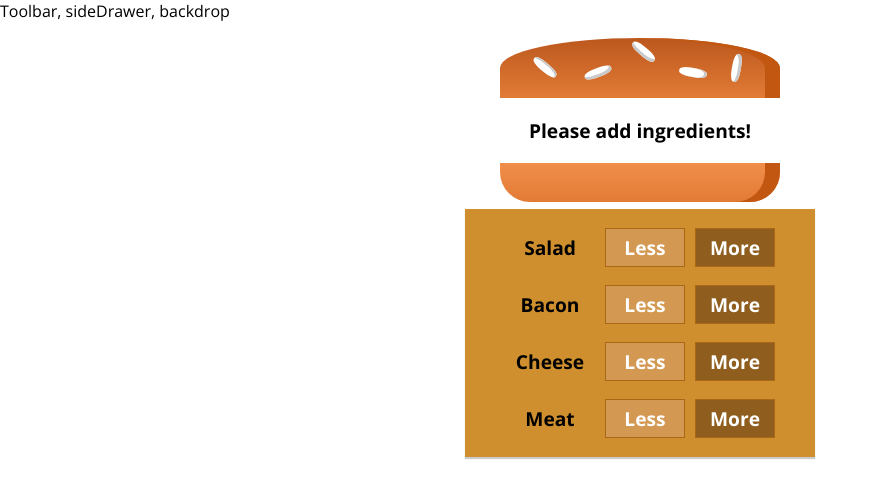
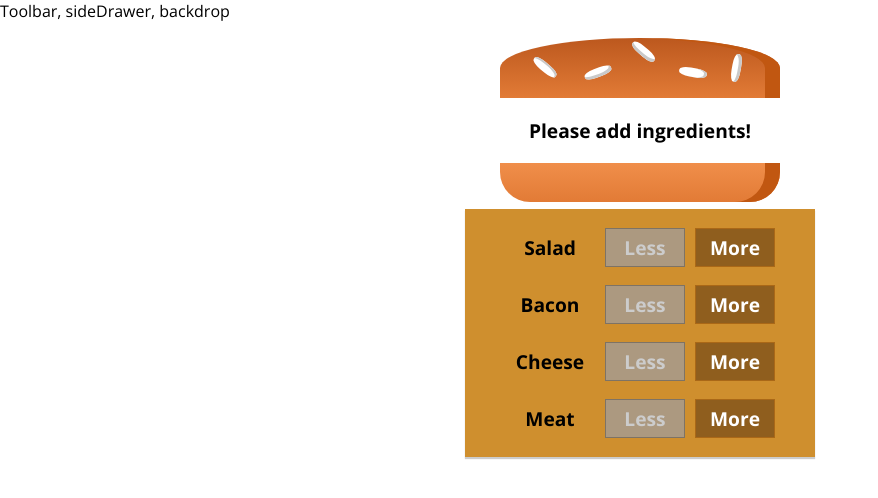
Before and after one commit to Mar-tyr/burger-builder, a React (Create React App) app: page / in a window 1280 px wide. Shown: the top 498 px of the page, without its empty margins (0-878 px from the left). Built offline with nearby package versions, Linux system fonts and the light colour scheme.

Commit message:
Add: add and remove ingredients

```diff
--- a/src/components/Burger/Burger.js
+++ b/src/components/Burger/Burger.js
@@ -25,7 +25,11 @@ const burger = (props) => {
       <BurgerIngredient type="bread-top" />
       {transformedIngredients}
       <BurgerIngredient type="bread-bottom" />
-      <BurgerControls />
+      <BurgerControls
+        ingredientAdded={props.ingredientAdded}
+        ingredientRemoved={props.ingredientRemoved}
+        disableInfo={props.disableInfo}
+      />
     </div>
   );
 };
--- a/src/components/Burger/BurgerControls/BurgerControl/BurgerControl.js
+++ b/src/components/Burger/BurgerControls/BurgerControl/BurgerControl.js
@@ -5,8 +5,16 @@ const buildControl = (props) => {
   return (
     <div className={classes.BuildControl}>
       <div className={classes.Label}>{props.label}</div>
-      <button className={classes.Less}>Less</button>
-      <button className={classes.More}>More</button>
+      <button
+        className={classes.Less}
+        onClick={props.ingredientRemoved}
+        disabled={props.shouldDisable}
+      >
+        Less
+      </button>
+      <button className={classes.More} onClick={props.ingredientAdded}>
+        More
+      </button>
     </div>
   );
 };
--- a/src/components/Burger/BurgerControls/BurgerControls.js
+++ b/src/components/Burger/BurgerControls/BurgerControls.js
@@ -13,7 +13,15 @@ const burgerControls = (props) => {
   return (
     <div className={classes.BuilderControls}>
       {controls.map((control) => {
-        return <BurgerControl key={control.label} label={control.label} />;
+        return (
+          <BurgerControl
+            ingredientAdded={props.ingredientAdded.bind(this, control.type)}
+            ingredientRemoved={props.ingredientRemoved.bind(this, control.type)}
+            shouldDisable={props.disableInfo[control.type]}
+            key={control.label}
+            label={control.label}
+          />
+        );
       })}
     </div>
   );
--- a/src/containers/BurgurBuilder/BurgerBuilder.js
+++ b/src/containers/BurgurBuilder/BurgerBuilder.js
@@ -1,6 +1,13 @@
 import React, { Component } from 'react';
 import Aux from '../../hoc/Auxiliary';
 import Burger from '../../components/Burger/Burger';
+
+const INGREDIENT_PRICES = {
+  salad: 0.4,
+  bacon: 0.7,
+  cheese: 0.5,
+  meat: 0.8,
+};
 
 class BurgerBuilder extends Component {
   state = {
@@ -10,12 +17,46 @@ class BurgerBuilder extends Component {
       meat: 0,
       bacon: 0,
     },
+    totalPrice: 4,
+  };
+
+  addIngredientHandler = (type) => {
+    const updatedIngredient = { ...this.state.ingredients };
+    updatedIngredient[type] = updatedIngredient[type] + 1;
+    const updatedTotalPrice = this.state.totalPrice + INGREDIENT_PRICES[type];
+
+    this.setState({
+      ingredients: updatedIngredient,
+      totalPrice: updatedTotalPrice,
+    });
+  };
+
+  removeIngredientHandler = (type) => {
+    if (this.state.ingredients[type] <= 0) {
+      return;
+    }
+    const updatedIngredient = { ...this.state.ingredients };
+    updatedIngredient[type] = updatedIngredient[type] - 1;
+    const updatedTotalPrice = this.state.totalPrice - INGREDIENT_PRICES[type];
+    this.setState({
+      ingredients: updatedIngredient,
+      totalPrice: updatedTotalPrice,
+    });
   };
 
   render() {
+    const disableInfo = {};
+    for (let ingredient in this.state.ingredients) {
+      disableInfo[ingredient] = this.state.ingredients[ingredient] <= 0;
+    }
     return (
       <Aux>
-        <Burger ingredients={this.state.ingredients} />
+        <Burger
+          ingredients={this.state.ingredients}
+          disableInfo={disableInfo}
+          ingredientAdded={this.addIngredientHandler}
+          ingredientRemoved={this.removeIngredientHandler}
+        />
       </Aux>
     );
   }
```
